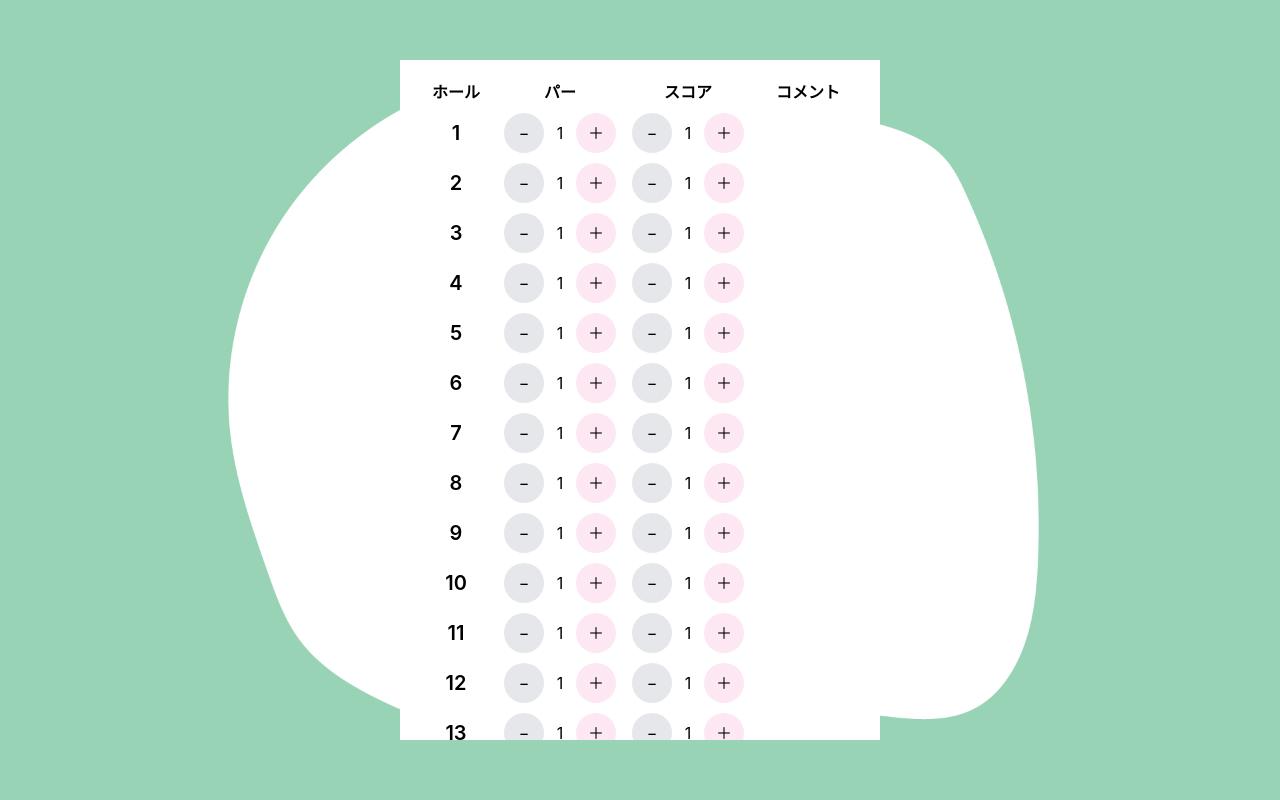
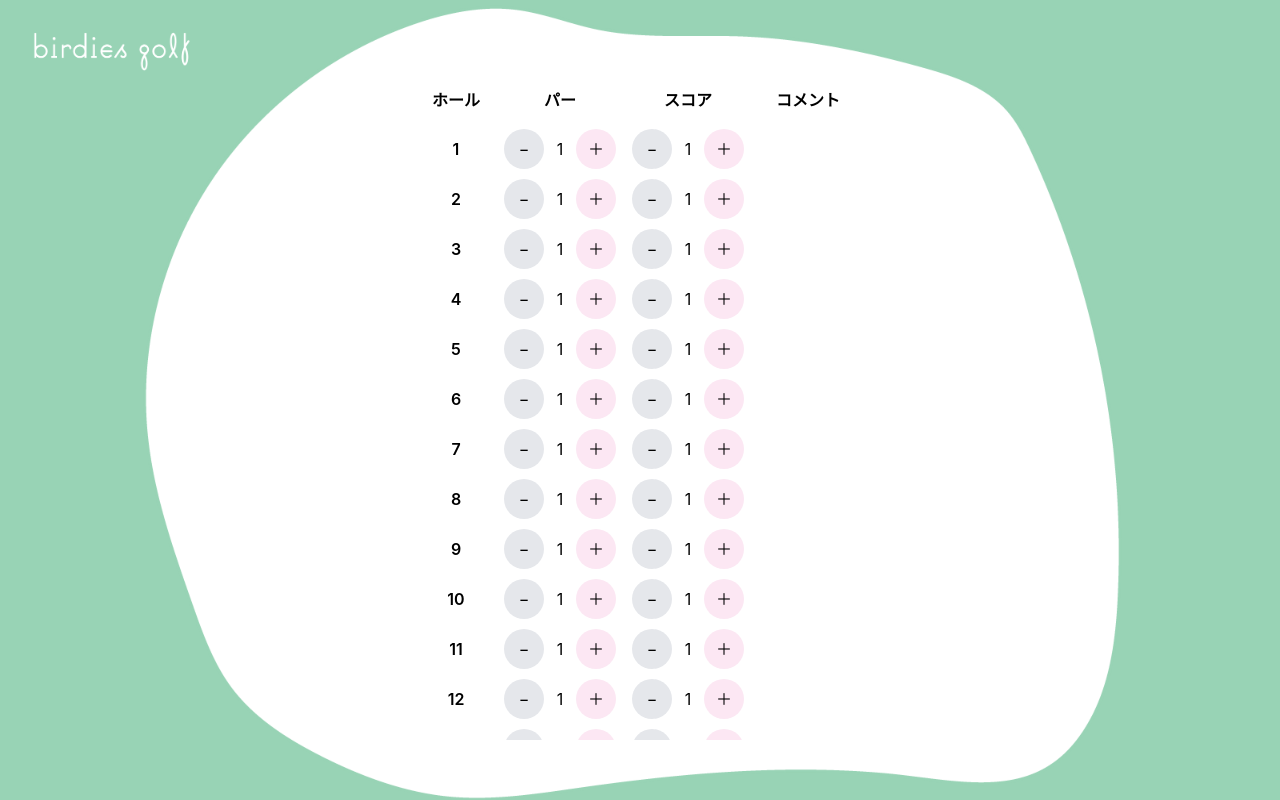
Before and after one commit to Ryuki-4648/birdies-golf, a React (Create React App) app in the folder birdies/: page / in a window 1280 px wide. Built offline with nearby package versions, Linux system fonts and the light colour scheme.

Commit message:
リセットボタン

```diff
--- a/birdies/src/App.css
+++ b/birdies/src/App.css
@@ -7,11 +7,6 @@
   height: 100vh;
   overflow: hidden;
   background-color: #98d3b5;
-}
-
-.App-logo {
-  height: 40vmin;
-  pointer-events: none;
 }
 
 .App-link {
--- a/birdies/src/App.tsx
+++ b/birdies/src/App.tsx
@@ -1,5 +1,4 @@
 import React, { useState } from "react";
-// import logo from "./logo.svg";
 import "./App.css";
 
 function App() {
@@ -19,6 +18,12 @@ function App() {
     console.log(scoreCounts);
     console.log(parCounts);
     setResultTotalScore(sum);
+  };
+
+  const onClickResetButton = () => {
+    setParCounts(Array(19).fill(1));
+    setScoreCounts(Array(19).fill(1));
+    setResultTotalScore(0);
   };
 
   const onClickFinishButton = (
@@ -97,7 +102,7 @@ function App() {
     for (let i = 1; i < 19; i++) {
       tableRows.push(
         <tr key={i}>
-          <td className="w-20 text-xl font-semibold">{i}</td>
+          <td className="w-20 font-semibold">{i}</td>
           <td className="w-32">
             <div className="flex items-center justify-center">
               <button
@@ -155,17 +160,21 @@ function App() {
   return (
     <div className="App relative">
       <header className="App-header">
-        {/* <img src={logo} className="App-logo" alt="logo" /> */}
+        <img
+          src="/logo01.png"
+          className="absolute left-8 top-8 w-40"
+          alt="logo"
+        />
       </header>
       <div className="box absolute left-1/2 top-1/2 z-10 overflow-y-scroll bg-white">
         <div className="wrap p-4">
           <table className="w-full">
             <thead>
               <tr>
-                <th className="h-8 w-20">ホール</th>
-                <th className="h-8 w-32">パー</th>
-                <th className="h-8 w-32">スコア</th>
-                <th className="h-8">コメント</th>
+                <th className="h-12 w-20">ホール</th>
+                <th className="h-12 w-32">パー</th>
+                <th className="h-12 w-32">スコア</th>
+                <th className="h-12">コメント</th>
               </tr>
             </thead>
             <tbody>{createTableRows()}</tbody>
@@ -184,16 +193,19 @@ function App() {
           >
             Score
           </button>
-          <div className="mt-8 flex items-center justify-center">
+          <div className="mb-4 mt-8 flex items-center justify-center">
             <p className="mr-2 text-3xl">Score :</p>
             <p className="result-score text-5xl">{resultTotalScore}</p>
           </div>
+          <p className="text-sm text-blue-600" onClick={onClickResetButton}>
+            リセットする
+          </p>
         </div>
       </div>
       <img
         src="./bg01.png"
         alt=""
-        className="bg01 z-1 absolute left-1/2 top-1/2 w-4/6"
+        className="bg01 z-1 absolute left-1/2 top-1/2 w-4/5 cursor-pointer"
       />
     </div>
   );
```
Also changed, not shown: birdies/public/logo01.png (added).
